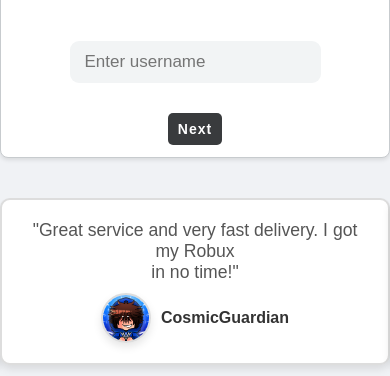
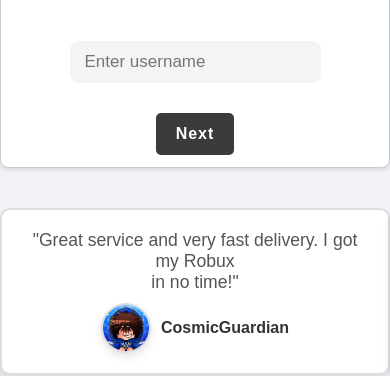
Before and after one commit to duxy-skh/Duxy2, a plain HTML site: page index.html in a window 390 px wide. Shown: the part 458-834 px from the top of the page. Drawn offline with Linux system fonts and the light colour scheme; a web font is replaced by a local one.

Commit message:
Update style.css

```diff
--- a/style.css
+++ b/style.css
@@ -355,3 +355,30 @@ button.getrbx:hover {
     display: block;
     margin: 0 auto; /* Center the image */
 }
+/* Add this to style.css */
+
+/* Make sure button is always clickable */
+button.getrbx {
+    cursor: pointer;
+    position: relative;
+    z-index: 10; /* Make sure it stays above other elements */
+}
+
+/* Box styles to ensure no overlap on mobile */
+.box_con, .box2, .box3, .box4 {
+    position: relative;
+    z-index: 5;
+}
+
+/* Mobile-specific adjustments */
+@media (max-width: 768px) {
+    .box {
+        width: 90%;
+        margin: 0 auto;
+    }
+
+    button.getrbx {
+        padding: 12px 20px;
+        font-size: 16px;
+    }
+}
```
